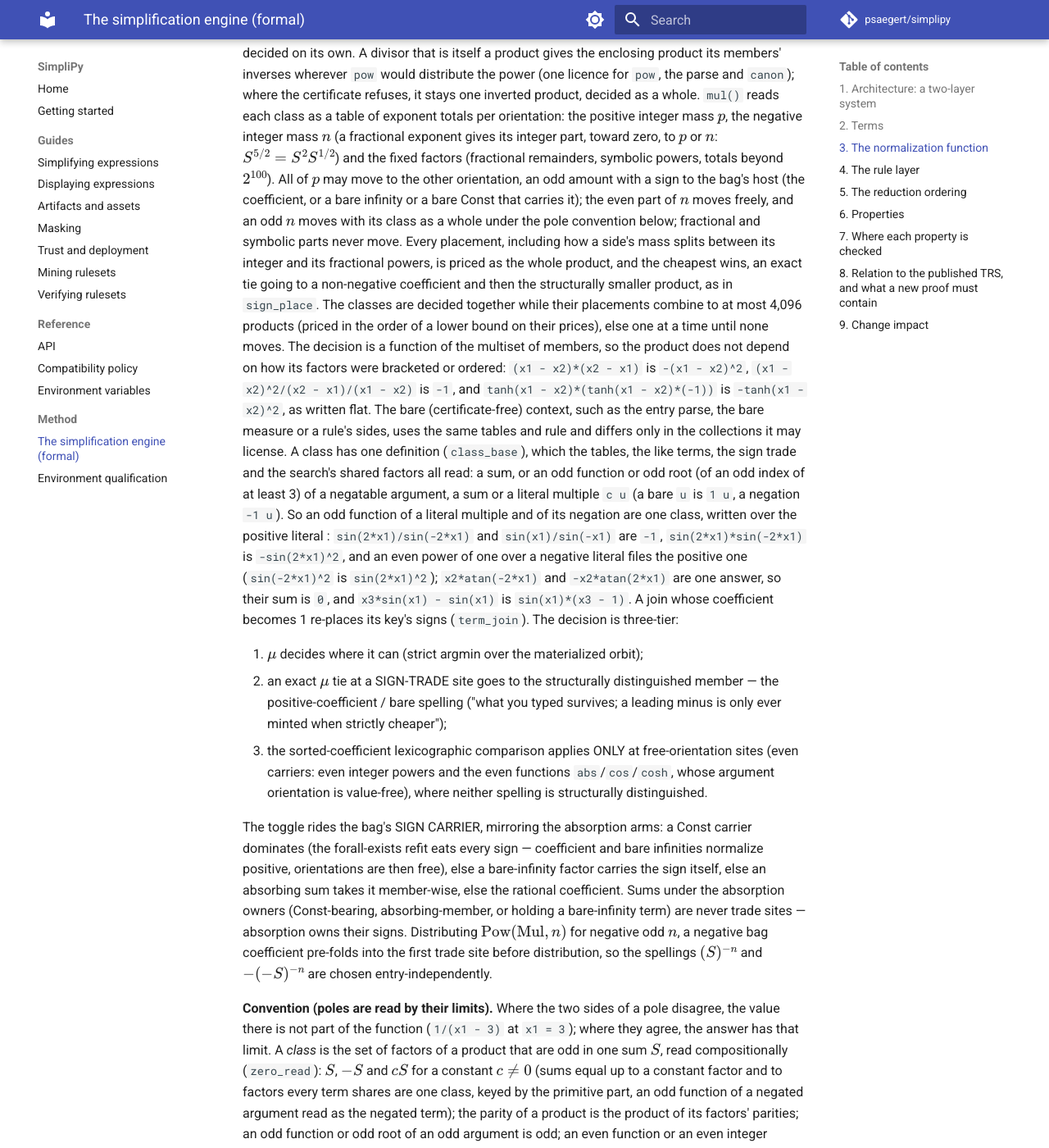
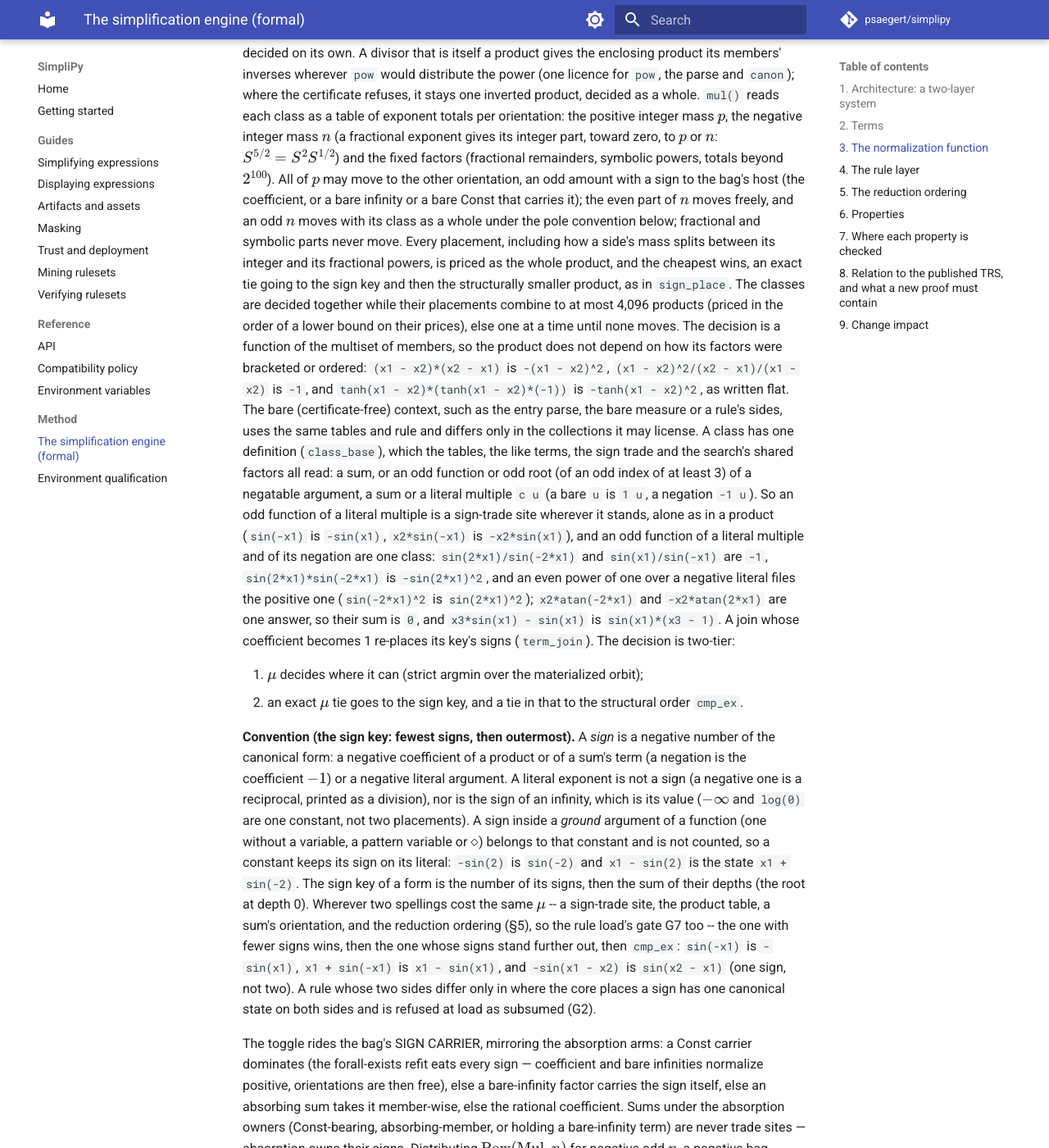
Before and after one commit to psaegert/simplipy, an MkDocs documentation site: the page built from docs/formal.md, in a window 1280 px wide and 1400 px high, scrolled down 5528 px. Shown: the whole window at 82% size. Built offline with MkDocs 1.6.1 and Material for MkDocs 9.7.7, drawn with Linux system fonts in a browser that asks for light colours; comment, search, counter and statistics services are not loaded; some of the changed text lies outside the part shown.

Commit message:
Docs: the sign key, defined, and where it decides
formal.md defines a sign and the key (fewest signs, then outermost, then the
structural order), states it as the second component of the reduction ordering
and carries it through the well-foundedness argument; the changelog describes
the rule and its effect on spelling independence.

Co-Authored-By: Claude Opus 5.5 <noreply@anthropic.com>
Claude-Session: https://claude.ai/code/session_016gamUqKQqroqag4GFsNu6W

```diff
--- a/docs/formal.md
+++ b/docs/formal.md
@@ -113,12 +113,12 @@ serialization-stability check `stable()` in `ac_simplify_ex`]:
   $\mathrm{Pow}(t, 1)$, no $\mathrm{rootn}(t, k)$ with $k \leq 0$ or $|k| = 1$, no
   all-literal composite that the constructors fold — and the sign placement between a
   product's coefficient slot and an odd function's literal argument is decided by ONE
-  shared pricing orbit on every construction route (the sign-trade owner): $\mu$ picks the cheaper spelling, exact ties resolve to the
-  non-negative coefficient. So $-1 \cdot \sin(2)$ files as $\sin(-2)$ (the product
+  shared pricing orbit on every construction route (the sign-trade owner): $\mu$ picks the cheaper spelling, an exact tie goes
+  to the sign key (§3), which leaves a constant's sign on its literal. So $-1 \cdot \sin(2)$ files as $\sin(-2)$ (the product
   node itself dissolves) and $-5 \cdot \sin(2)$ as $5 \cdot \sin(-2)$ — while a
   magnitude-1 coefficient beside *other* factors keeps the sign, because it rides
   $\mu$-free where the literal's sign bit would cost ($-1 \cdot x_0 \cdot \sin(2)$ is
-  canonical as spelled). <!-- pending: the sign-tie rule is being changed; rewrite after it lands (this sentence and the "written over the positive literal" class text in §3 disagree about sin(-2) vs sin(2)) -->
+  canonical as spelled).
   **An EVEN index is canonical**: `rootn(t, 2)` and `rootn(t, 4)` are normal forms, not reducible ones --
   `rootn` is the canonical spelling of a principal even root and $\mu$ ties it with
   $\mathrm{Pow}(t, 1/k)$, so neither orientation is forced.
@@ -214,8 +214,8 @@ parity differs, and the cheaper of the two is built and priced exactly. A zero c
 convention below) restricts the orientations of the classes it counts, which are decided
 together where one check counts several. An orientation in which a flipped factor lands on the
 base another factor is collected under (an even root counts as a power of its radicand) is no
-candidate. Exact ties go to a non-negative coefficient and then follow an order that is a
-function of the orbit, never of the entry spelling. <!-- pending: the sign-tie rule is being changed; rewrite after it lands --> The debug build checks the price against
+candidate. Exact ties go to the sign key (below) and then to the structural order, both
+functions of the orbit, never of the entry spelling. The debug build checks the price against
 the enumeration of every placement on orbits of up to six classes.
 
 **Convention (opposite classes, one table per product).** A sum $S$ and its negation are one
@@ -235,8 +235,8 @@ infinity or a bare Const that carries it); the even part of $n$ moves freely, an
 moves with its class as a whole under the pole convention below; fractional and symbolic parts
 never move.
 Every placement, including how a side's mass splits between its integer and its fractional
-powers, is priced as the whole product, and the cheapest wins, an exact tie going to a
-non-negative coefficient and then the structurally smaller product, as in `sign_place`. <!-- pending: the sign-tie rule is being changed; rewrite after it lands --> The
+powers, is priced as the whole product, and the cheapest wins, an exact tie going to the sign
+key and then the structurally smaller product, as in `sign_place`. The
 classes are decided together while their placements combine to at most 4,096 products (priced
 in the order of a lower bound on their prices), else one at a time until none moves. The
 decision is a function of the multiset of members, so the product does not depend on how its
@@ -248,22 +248,33 @@ the same tables and rule and differs only in the collections it may license. A c
 definition (`class_base`), which the tables, the like terms, the sign trade and the search's shared
 factors all read: a sum, or an odd function or odd root (of an odd index of at least 3) of a
 negatable argument, a sum or a literal multiple `c u` (a bare `u` is `1 u`, a negation `-1 u`).
-So an odd function of a literal multiple and of its negation are one class, written over the
-positive literal <!-- pending: the sign-tie rule is being changed; rewrite after it lands (I4 files -sin(2) as sin(-2)) -->: `sin(2*x1)/sin(-2*x1)` and `sin(x1)/sin(-x1)` are `-1`,
-`sin(2*x1)*sin(-2*x1)` is `-sin(2*x1)^2`, and an even power of one over a negative literal files
+So an odd function of a literal multiple is a sign-trade site wherever it stands, alone as in a
+product (`sin(-x1)` is `-sin(x1)`, `x2*sin(-x1)` is `-x2*sin(x1)`), and an odd function of a
+literal multiple and of its negation are one class: `sin(2*x1)/sin(-2*x1)` and
+`sin(x1)/sin(-x1)` are `-1`, `sin(2*x1)*sin(-2*x1)` is `-sin(2*x1)^2`, and an even power of one over a negative literal files
 the positive one (`sin(-2*x1)^2` is `sin(2*x1)^2`); `x2*atan(-2*x1)` and `-x2*atan(2*x1)` are
 one answer, so their sum is `0`, and `x3*sin(x1) - sin(x1)` is `sin(x1)*(x3 - 1)`. A join whose
 coefficient becomes 1 re-places its key's
-signs (`term_join`). The decision is three-tier:
+signs (`term_join`). The decision is two-tier:
 
 1. $\mu$ decides where it can (strict argmin over the materialized orbit);
-2. an exact $\mu$ tie at a SIGN-TRADE site goes to the structurally distinguished
-   member — the positive-coefficient / bare spelling ("what you typed survives; a
-   leading minus is only ever minted when strictly cheaper");
-3. the sorted-coefficient lexicographic comparison applies ONLY at
-   free-orientation sites (even carriers: even integer powers and the even functions
-   `abs`/`cos`/`cosh`, whose argument orientation is value-free), where neither
-   spelling is structurally distinguished.
+2. an exact $\mu$ tie goes to the sign key, and a tie in that to the structural order `cmp_ex`.
+
+**Convention (the sign key: fewest signs, then outermost).** A *sign* is a negative number of
+the canonical form: a negative coefficient of a product or of a sum's term (a negation is the
+coefficient $-1$) or a negative literal argument. A literal exponent is not a sign (a negative one
+is a reciprocal, printed as a division), nor is the sign of an infinity, which is its value
+($-\infty$ and `log(0)` are one constant, not two placements). A sign inside a *ground* argument of a
+function (one without a variable, a pattern variable or $\diamond$) belongs to that constant and
+is not counted, so a constant keeps its sign on its literal: `-sin(2)` is `sin(-2)` and
+`x1 - sin(2)` is the state `x1 + sin(-2)`. The sign key of a form is the number of its signs,
+then the sum of their depths (the root at depth 0). Wherever two spellings cost the same $\mu$ --
+a sign-trade site, the product table, a sum's orientation, and the reduction ordering (§5), so
+the rule load's gate G7 too -- the one with fewer signs wins, then the one whose signs stand
+further out, then `cmp_ex`: `sin(-x1)` is `-sin(x1)`, `x1 + sin(-x1)` is `x1 - sin(x1)`, and
+`-sin(x1 - x2)` is `sin(x2 - x1)` (one sign, not two). A rule whose two sides differ only in
+where the core places a sign has one canonical state on both sides and is refused at load as
+subsumed (G2).
 
 The toggle rides the bag's SIGN CARRIER, mirroring the absorption arms: a Const
 carrier dominates (the forall-exists refit eats every sign — coefficient and bare
@@ -535,12 +546,13 @@ exact argmax — analytically $L(m) < 56.48$ and $|k| \leq 343$ put the supremum
 $64.92$ — and the supremum is scoped to the f64 range on purpose: $\diamond$ stands
 for a value a fit will supply, and dominating exactly those is what the construction
 guarantees (a beyond-f64 literal can price below it — $\mu(10^{-400}) = 10.647$
-via its scientific codeword — and nothing rests on outpricing those). Final ties are broken
-by the canonical total order `cmp_ex` (rank, then structural lexicographic comparison,
-with *exact* rational comparison — the 256-bit `cmp_exact`). There is no separate
-literal-size tier: $\mu$'s literal component carries its content up to float precision
-(the float cap below), and the 1,100-bit cap keeps the literals finite (L5), so the ordering
-is a pair, not a triple.
+via its scientific codeword — and nothing rests on outpricing those). An exact $\mu$ tie goes
+to the sign key $\sigma$ (§3: the number of signs, then the sum of their depths, compared as a
+pair: fewest signs, then outermost), and a tie in both to the canonical total order `cmp_ex`
+(rank, then structural lexicographic comparison, with *exact* rational comparison — the 256-bit
+`cmp_exact`). There is no separate literal-size tier: $\mu$'s literal component carries its
+content up to float precision (the float cap below), and the 1,100-bit cap keeps the literals
+finite (L5).
 
 **The float cap.** The evaluator reads every literal as its nearest float64, so a literal's
 price is capped at that float's shortest round-trip decimal $d(v)$ (at most 17 significant
@@ -584,6 +596,7 @@ were not scanned].
   structural induction; antisymmetry holds because normalized `Rat`s are equal iff
   identical and interned tokens are equal iff their strings are; exactness of the literal
   comparison is oracle-tested against an independent Euclidean-descent comparator].
+- $\sigma$ takes values in $\mathbb{N}^2$, ordered lexicographically [BY CONSTRUCTION].
 - Hence $<_o$ is a strict total order on $T_{\mathrm{can}}$ [THEOREM, given the above].
 
 **Lemma L5 (finite level sets)** [THEOREM]. For every $\mu_0$, only finitely many
@@ -605,7 +618,7 @@ $\square$
 **Theorem T-wf ($<_o$ is well-founded)** [THEOREM]. There is no infinite strictly
 $<_o$-descending sequence. *Proof.* Along such a sequence $\mu$ is non-increasing, so
 eventually constant; the tail then lives in one finite level set (L5) and descends the
-strict total order `cmp_ex`, so it is finite. $\square$
+strict total order $(\sigma, \texttt{cmp\_ex})$ on it, so it is finite. $\square$
 
 A dense-literal chain ascends while its literals carry no more than float precision: the
 chain $\mathrm{Mul}[3/2^k, x]$ grows strictly in $\mu$ with $k$ up to $k = 55$; at $k = 56$
@@ -616,8 +629,8 @@ bounded by the 1,100-bit cap, and T-wf holds through L5 — and a rewrite cannot
 anyway: every step preserves the term's value, and changing one literal alone changes it
 (pinned in `tests/test_unified_measure.py`: the chain ascends up to the float cap's onset, and
 simplifying the chain's members settles and re-reads to itself). A pure re-sort or re-orientation preserves
-$\mu$ (the leaf multiset and shape are unchanged) and is decided by `cmp_ex`, exactly
-as before.
+$\mu$ (the leaf multiset and shape are unchanged) and is decided by the sign key, then
+`cmp_ex`, exactly as before.
 
 **Why numeric-string leaves are priced.** The numeric fold interns its result as a
 token; a term can therefore carry literals that exist only as opaque numeric *strings*
@@ -629,8 +642,8 @@ ordering at the number/leaf boundary, and license deep-magnitude roundings;
 **The property that fails, and why it matters.** $<_o$ is **not** closed under
 substitution or context: $\mu$ is *not additive* (coefficients and exponents carry
 positional costs), and every fire renormalizes. Example: the hypothetical rule
-$\mathrm{Pow}(\_0, 2) \to \mathrm{Mul}[2, \_0]$ ties on patterns ($\mu = 11.585$ both,
-decided by `cmp_ex`), but the instance $\_0 \mapsto 5$ folds both sides to literals
+$\mathrm{Pow}(\_0, 2) \to \mathrm{Mul}[2, \_0]$ ties on patterns ($\mu = 11.585$ both, no
+signs, decided by `cmp_ex`), but the instance $\_0 \mapsto 5$ folds both sides to literals
 ($25$ at $\mu = 5.7$, $10$ at $\mu = 3$) whose comparison the pattern cannot see. This is why orientation is enforced **per
 instance at the fire site** (the `oriented` gate), and why G7's static pattern check is an
 *alignment* gate, not the termination mechanism. It also means the published system's
@@ -691,7 +704,7 @@ expressions biased toward coefficient/exponent cost shifts and i128-boundary lit
 Tie **fires**: none occurred (0). Tie **rebuilds**: 169 calls (0.3%), every one on a
 fuzz input carrying overflow-magnitude literals, at most 4 per call, none from the
 mined corpus. Because literals pay their bits in $\mu$'s first component, equal-$\mu$
-level sets are finite (L5) and every tie is decided by `cmp_ex`; pure re-sorts — the
+level sets are finite (L5) and every tie is decided by the sign key and `cmp_ex`; pure re-sorts — the
 observed benign tie class — preserve $\mu$ and descend the canonical order.
 
 **Soundness of refusal** [BY CONSTRUCTION]. Every state in the chain is a sound form of
@@ -837,7 +850,7 @@ well-foundedness would need re-establishing for the new order.
 | If you change… | You must re-establish… |
 |---|---|
 | the rule asset | nothing — the translation gates re-vet on every load (drops are counted by reason, visible in `ac_rules_info_in_mode` and `ac_rules_drop_census`) |
-| the $\mu$ weight table or `cmp_ex` | T-wf (well-foundedness of the new pair — L5's finite-level-set argument must survive, including the numeric-string-leaf clause); G7 re-vets every asset on load; re-run the corpus gates AND the unit-sensitivity grid: the *reachable* normal forms change |
+| the $\mu$ weight table, the sign key or `cmp_ex` | T-wf (well-foundedness of the new triple — L5's finite-level-set argument must survive, including the numeric-string-leaf clause); G7 re-vets every asset on load; re-run the corpus gates AND the unit-sensitivity grid: the *reachable* normal forms change |
 | a constructor (`add`/`mul`/`pow`/`fun`) | L1 (check any new self-call has a decreasing measure), I1–I4; the fold needs no descent premise (it is `oriented`-gated at the pass); then the corpus gates |
 | the matcher | the step-relation definition of §4 (binding soundness); L2 is unaffected (orientation checks the result, not the match) |
 | `rewrite_pass` control flow | L2 (every state change gated), L3 (no ungated mutation path), memo semantics (§6 L6 caveat) |
```
Also changed, not shown: other parts of docs/formal.md (+1 -1 lines), CHANGELOG.md (+13 -0 lines).
